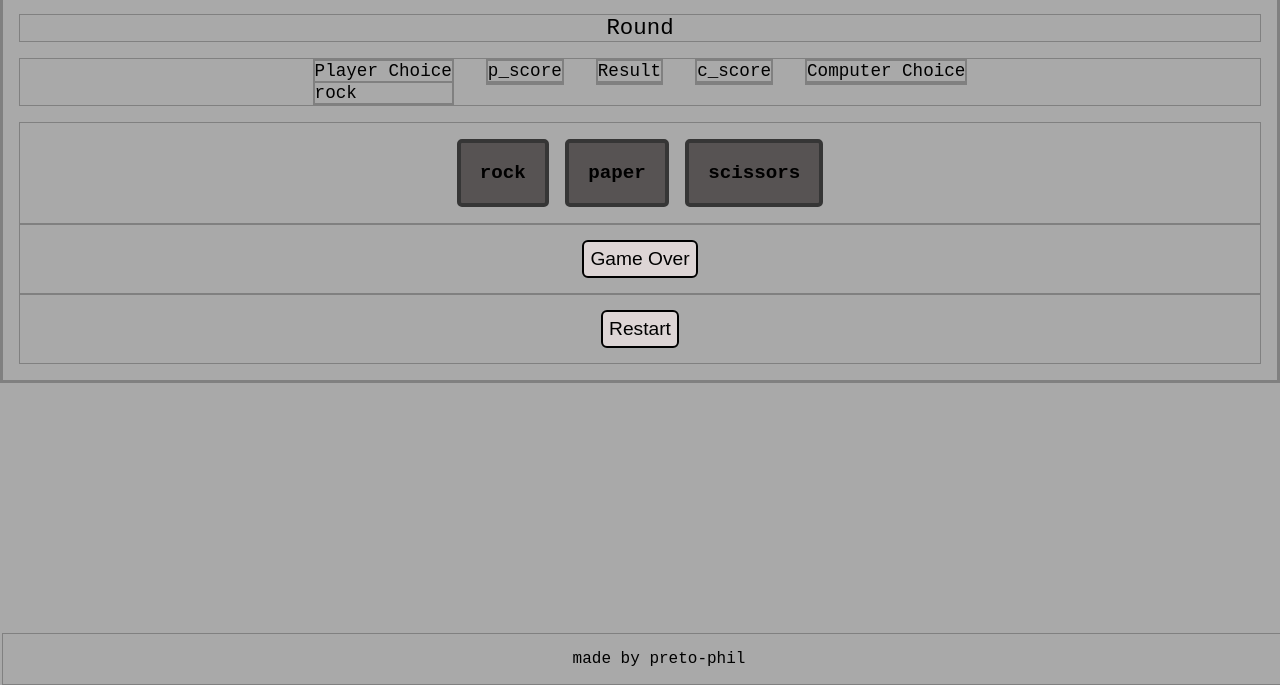
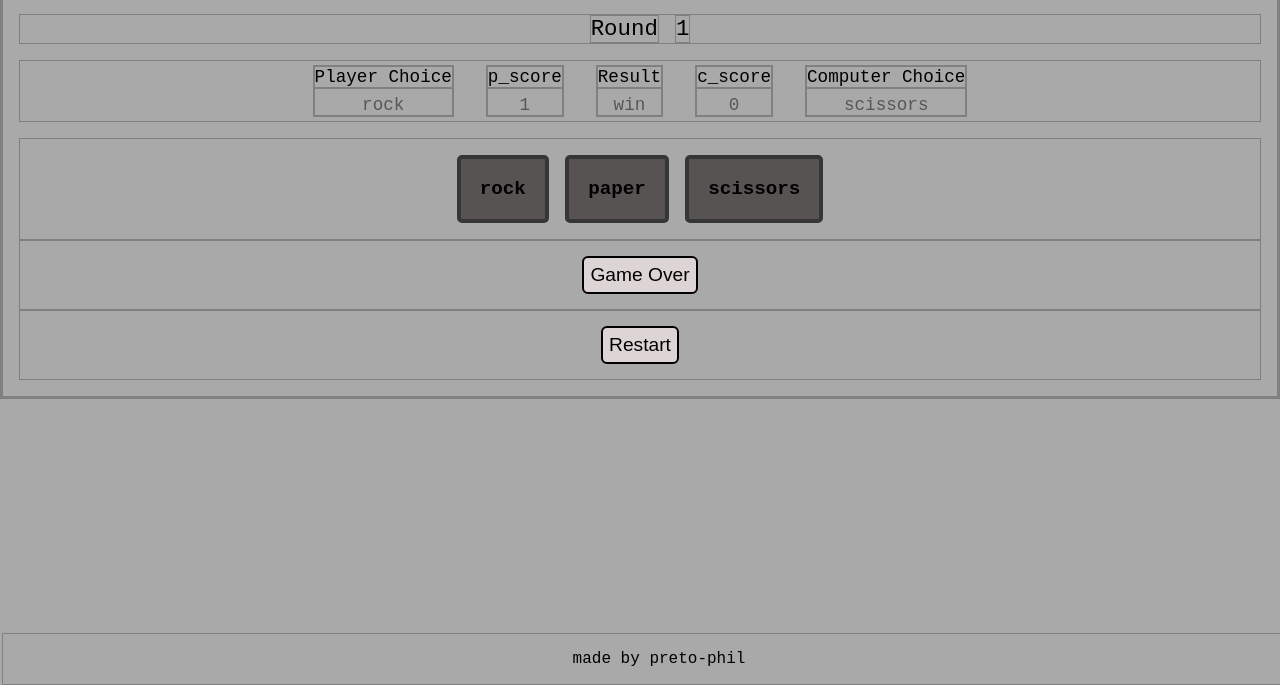
Before and after one commit to preto-phil/Rock-Paper-Scissors, a plain HTML site: page RPS_Rehab/recap.html in a window 1280 px wide. Both pictures are taken after a click on the element "rock". Shown: the part 115-800 px from the top of the page. Drawn offline with Linux system fonts and the light colour scheme.

Commit message:
JS UI version progress - linked divs with JS variables

```diff
--- a/RPS_Rehab/recap.css
+++ b/RPS_Rehab/recap.css
@@ -32,15 +32,24 @@ body {
   justify-content: center;
   align-items: center;
   font-size: 1.4rem;
+  gap: 1rem;
 }
 
 .display {
   display: flex;
   justify-content: center;
-  align-items: start;
+  align-items: center;
   margin: 1rem 0;
   gap: 2rem;
   font-size: 1.1rem;
+  height: 60px;
+}
+
+.interactive_content {
+  height: 1.2rem;
+  text-align: center;
+  padding-top: 6px;
+  color: rgb(86, 88, 88);
 }
 
 .choices {
@@ -75,6 +84,7 @@ body {
   padding: 1rem 0;
   height: 36px;
 }
+
 button {
   font-size: 1.2rem;
   border: 2px solid black;
--- a/RPS_Rehab/recap.html
+++ b/RPS_Rehab/recap.html
@@ -10,27 +10,30 @@
   <div class="header">Rock Paper Scissors</div>
 
   <div class="content">
-    <div class="round">Round </div>
+    <div class="round">
+      <div>Round</div>
+      <div id="round_number">1</div>
+    </div>
     <div class="display">
       <div id="player">
         <div>Player Choice</div>
-        <div id="p_choice"></div>
+        <div class="interactive_content" id="p_choice"></div>
       </div>
       <div id="p_score">
         <div>p_score</div>
-        <div id="p_score_number"></div>
+        <div class="interactive_content" id="p_score_number">0</div>
       </div>
       <div id="result">
         <div>Result</div>
-        <div id="result_number"></div>
+        <div class="interactive_content"  id="result_text"></div>
       </div>
       <div id="c_score">
         <div>c_score</div>
-        <div id="c_score_number"></div>
+        <div class="interactive_content" id="c_score_number">0</div>
       </div>
       <div id="computer">
         <div>Computer Choice</div>
-        <div id="c_choice"></div>
+        <div class="interactive_content" id="c_choice"></div>
       </div>
     </div>
     <div class="choices">
--- a/RPS_Rehab/recapUI.js
+++ b/RPS_Rehab/recapUI.js
@@ -14,6 +14,7 @@ function computerChoice() {
   } else {
     c_choice = 'scissors';
   }
+  document.getElementById('c_choice').innerText = c_choice;
   return c_choice;
 };
 
@@ -34,17 +35,21 @@ function checkWin(p_choice, c_choice = computerChoice()) {
   } else {
     result = 'lose';
   }
+  document.getElementById('result_text').innerText = result;
   return result;
 }
 
-function playRound() {
+function playRound(p_choice) {
+  document.getElementById('round_number').innerText = `${round}`;
   ++round;
-  let result = checkWin();
+  let result = checkWin(p_choice);
   if (result == 'win') {
     ++player_score;
+    document.getElementById('p_score_number').innerText = player_score;
   }
   if (result == 'lose') {
     ++cpu_score;
+    document.getElementById('c_score_number').innerText = cpu_score;
   }
   if (player_score === 5) {
     gameOver = true;
@@ -54,33 +59,20 @@ function playRound() {
   }
 }
 
-while (gameOver == false) {
-  document.getElementById("rock").addEventListener('click', () =>
-    p_choice = 'rock',
-    playRound(p_choice)
-  );
-
-  document.getElementById("paper").addEventListener('click', () =>
-    p_choice = 'paper',
-    playRound(p_choice)
-  );
-
-  document.getElementById("scissors").addEventListener('click', () =>
-    p_choice = 'scissors',
-    playRound(p_choice)
-  );
-}
-
-// UI features
-
-document.getElementById('rock').addEventListener('click', () =>
-  document.getElementById('p_choice').innerText = 'rock'
+document.getElementById('rock').addEventListener('click', function() {
+    document.getElementById('p_choice').innerText = 'rock',
+    playRound("rock")
+  }
 )
 
-document.getElementById('paper').addEventListener('click', () =>
-  document.getElementById('p_choice').innerText = 'paper'
+document.getElementById('paper').addEventListener('click', function() {
+    document.getElementById('p_choice').innerText = 'paper',
+    playRound("paper")
+  }
 )
 
-document.getElementById('scissors').addEventListener('click', () =>
-  document.getElementById('p_choice').innerText = 'scissors'
+document.getElementById('scissors').addEventListener('click', function() {
+    playRound("scissors"),
+    document.getElementById('p_choice').innerText = 'scissors'
+  }
 )
```
